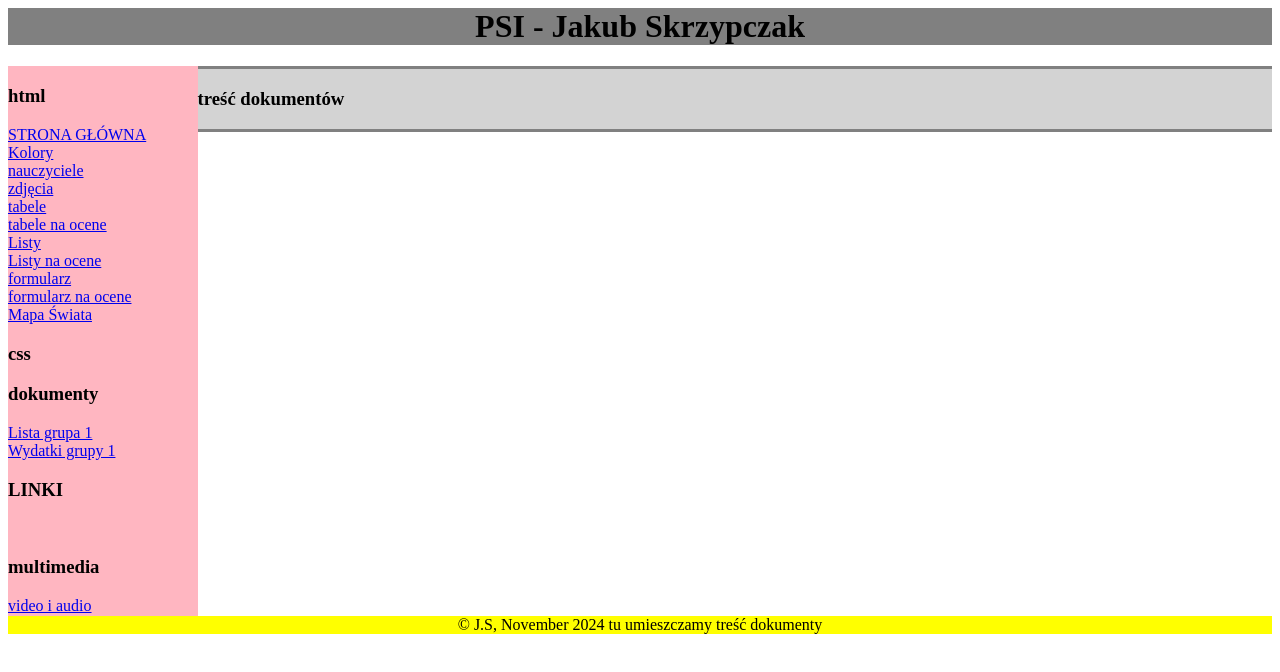
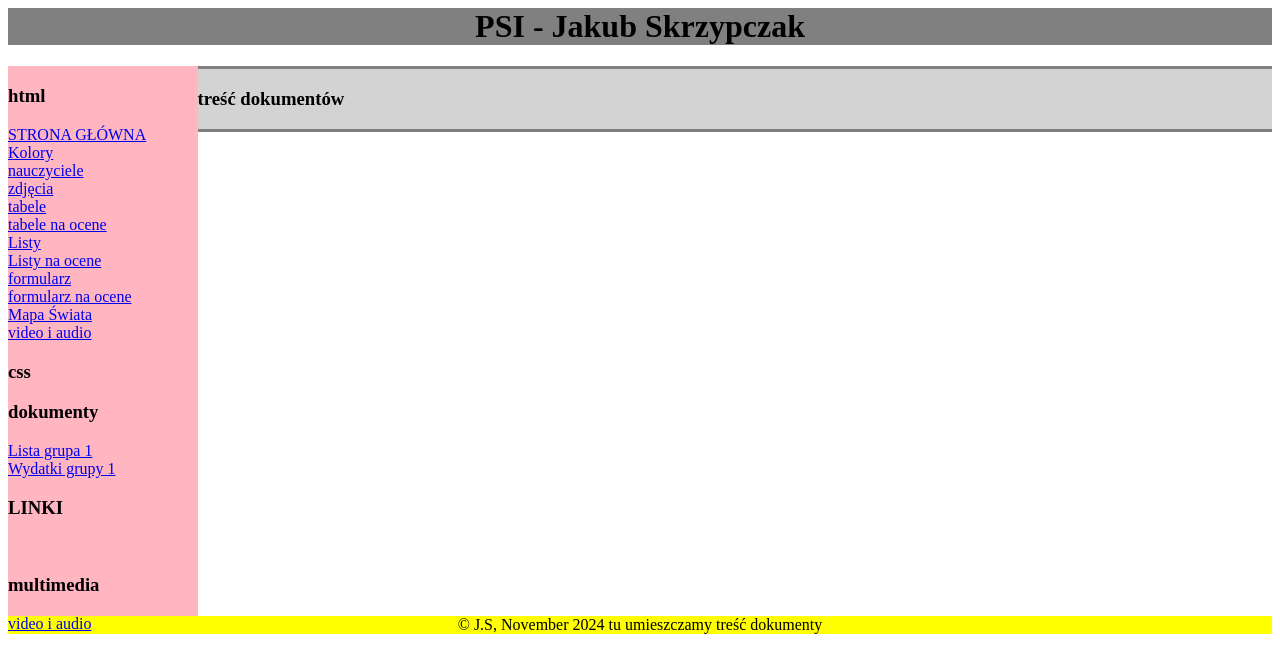
Before and after one commit to skrzypczakja/Skrzypczakja.github.io, a plain HTML site: page index.html in a window 1280 px wide. Drawn offline with Linux system fonts and the light colour scheme.

Commit message:
Update index.html

```diff
--- a/index.html
+++ b/index.html
@@ -24,6 +24,7 @@
 			<a href="formularz.html"> formularz </a> <br />
 			<a href="formularz_na_ocene"> formularz na ocene </a> <br />
 			<a href="mapa_świata"> Mapa Świata </a>	 <br />
+			<a href="video_i_audio.html"> video i audio </a> <br />
 
 
 		<h3> css</h3>
```
